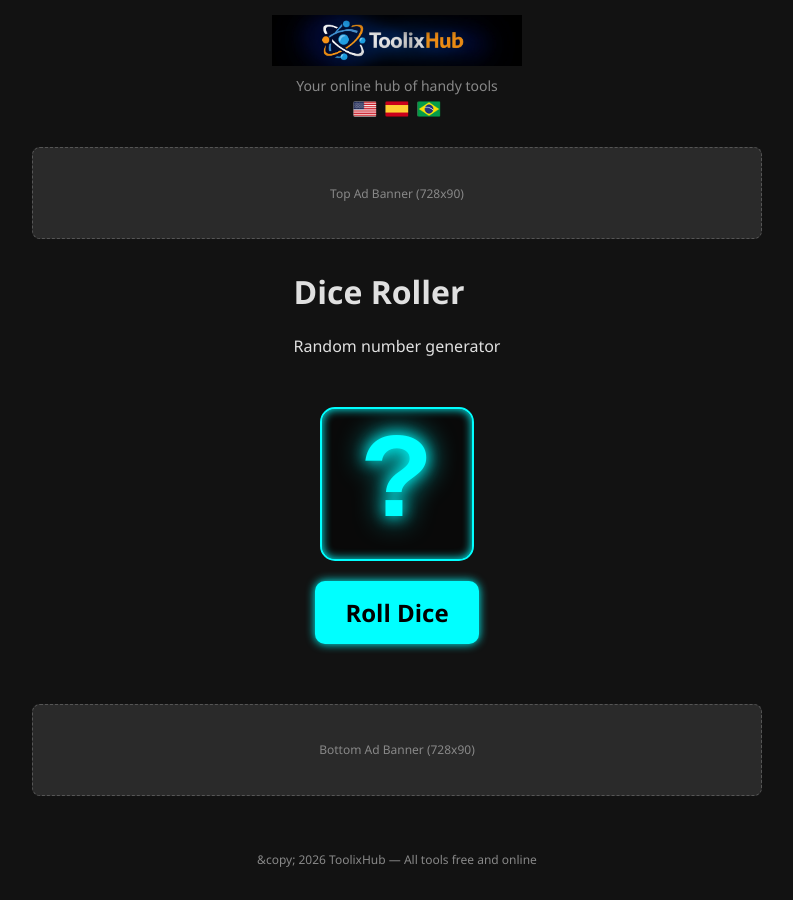
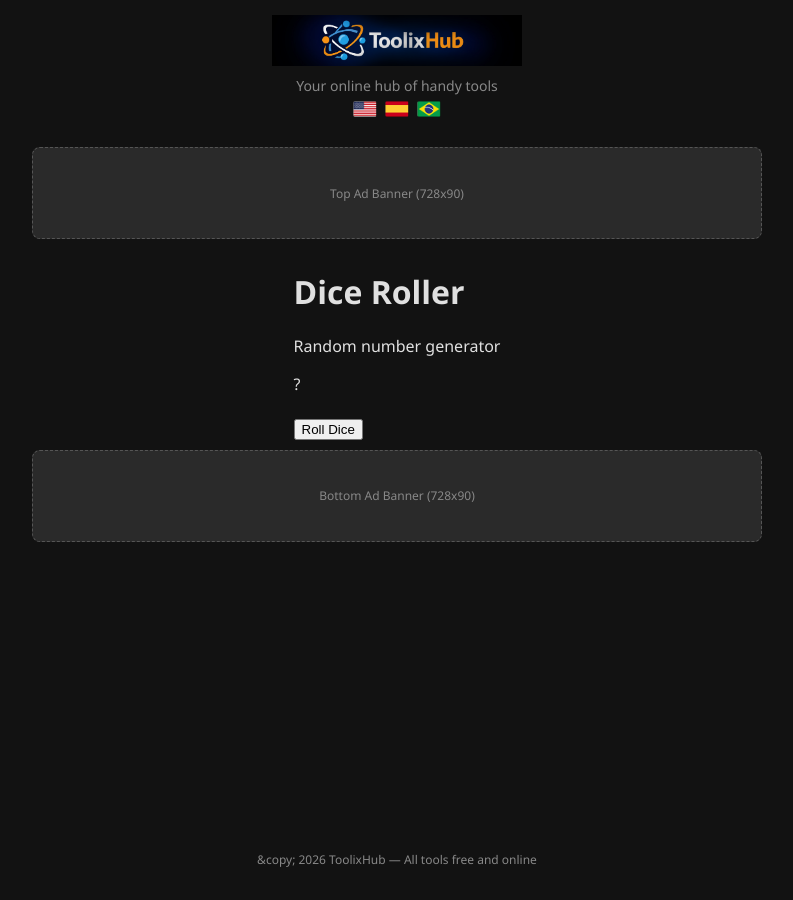
Before and after one commit to toolixhub-app/toolixhub, a Jekyll site: the page dice.html, which Jekyll copies as it is, in a window 1280 px wide. Shown: the whole page, without its empty margins (243-1036 px from the left). Built offline with Jekyll 4.4.1, drawn with Linux system fonts in a browser that asks for light colours.

Commit message:
Update dice.html

```diff
--- a/dice.html
+++ b/dice.html
@@ -27,40 +27,13 @@
         <h1 data-i18n="tool_dice_title">Dice Roller</h1>
         <p data-i18n="tool_dice_desc">Random number generator</p>
 
-        <div class="dice-wrapper" style="text-align: center !important; margin: 30px auto !important; padding: 20px !important; max-width: 300px !important;">
+        <div class="dice-wrapper">
 
-            <div id="dice-result" style="
-                font-size: 120px !important;
-                font-weight: bold !important;
-                font-family: 'Courier New', Courier, monospace !important;
-                color: #00ffff !important;
-                text-shadow: 0 0 15px #00ffff, 0 0 30px #00ffff !important;
-                background: rgba(0, 0, 0, 0.5) !important;
-                border-radius: 15px !important;
-                display: inline-block !important;
-                width: 150px !important;
-                height: 150px !important;
-                line-height: 150px !important;
-                margin-bottom: 20px !important;
-                border: 2px solid #00ffff !important;
-                box-shadow: inset 0 0 10px #00ffff !important;
-            ">?</div>
+            <div id="dice-result">?</div>
 
             <br>
 
-            <button id="roll-btn" onclick="rollDice()" style="
-                font-size: 24px !important;
-                padding: 15px 30px !important;
-                cursor: pointer !important;
-                background-color: #00ffff !important;
-                color: #000 !important;
-                border: none !important;
-                border-radius: 10px !important;
-                font-weight: bold !important;
-                transition: all 0.3s ease !important;
-                box-shadow: 0 0 10px #00ffff !important;
-                font-family: inherit !important;
-            " data-i18n="btn_roll">Roll Dice</button>
+            <button id="roll-btn" onclick="rollDice()" data-i18n="btn_roll">Roll Dice</button>
         </div>
     </main>
 
@@ -95,8 +68,6 @@
             const button = document.getElementById('roll-btn');
 
             button.disabled = true;
-            button.style.backgroundColor = "#555 !important";
-            button.style.color = "#aaa !important";
 
             let counter = 0;
             const interval = setInterval(() => {
@@ -108,8 +79,6 @@
                     const finalResult = Math.floor(Math.random() * 6) + 1;
                     diceResult.innerText = finalResult;
                     button.disabled = false;
-                    button.style.backgroundColor = "#00ffff !important";
-                    button.style.color = "#000 !important";
                 }
             }, 80);
         }
```
